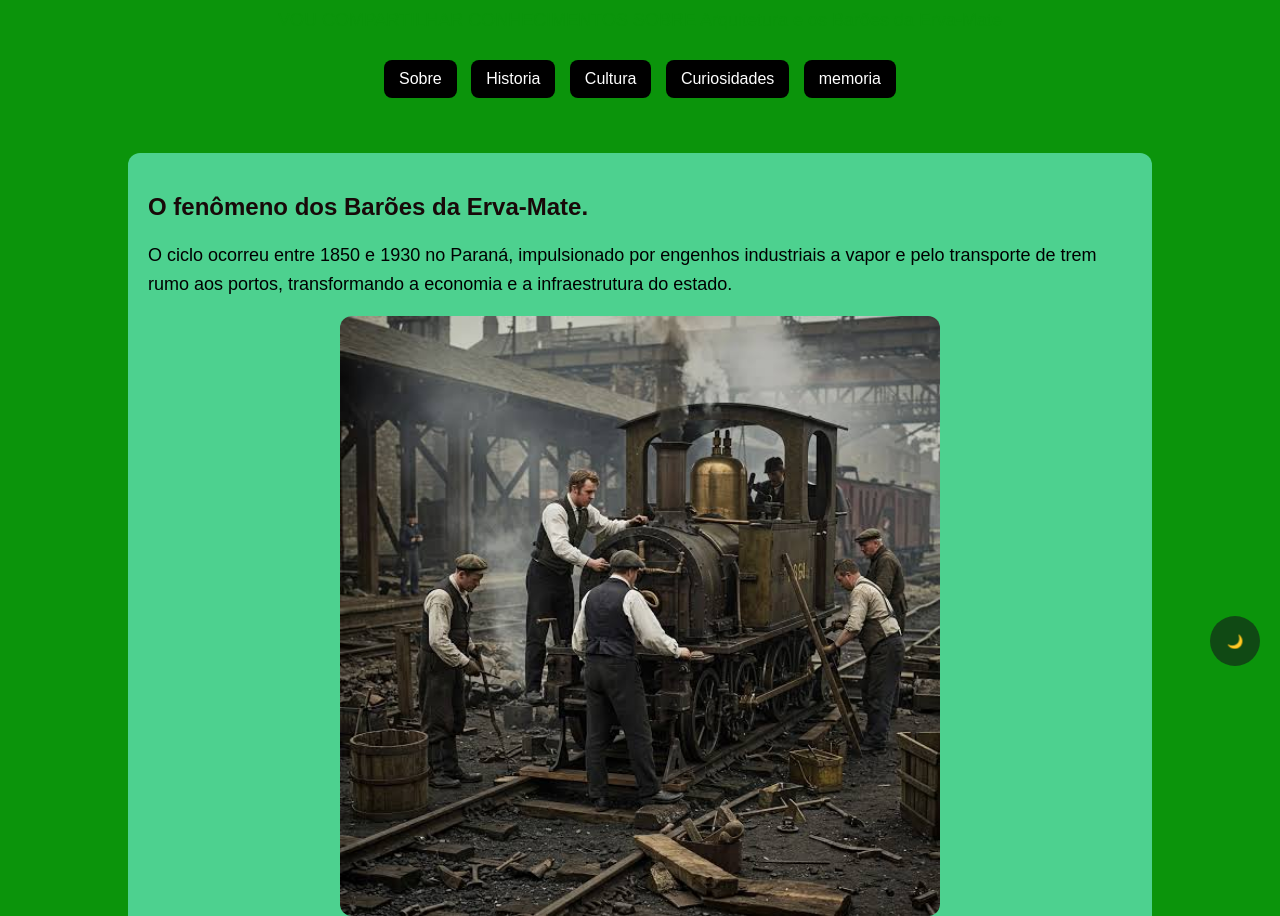
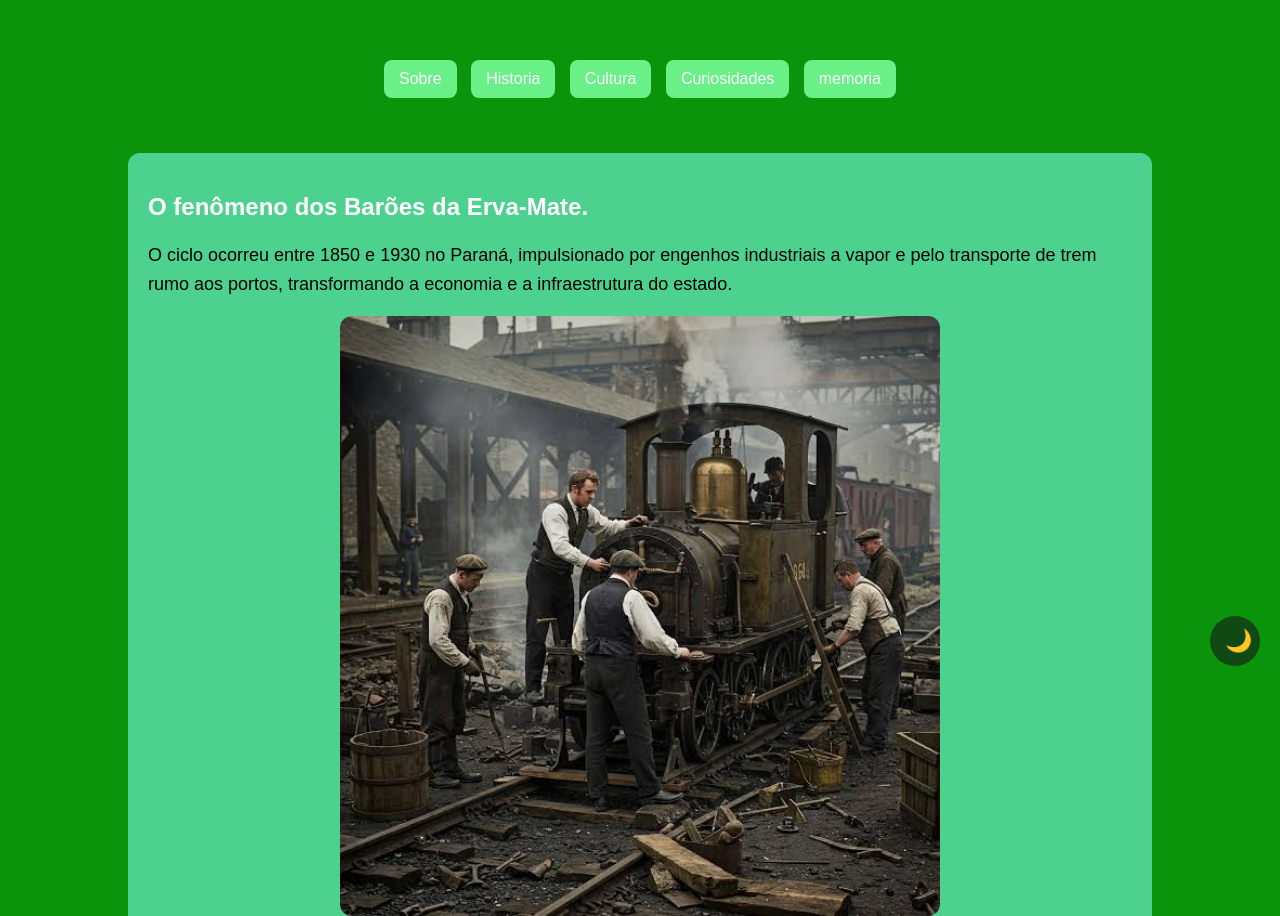
Before and after one commit to rianasoares-stack/arte.paranaense, a plain HTML site: page index.html in a window 1280 px wide. Shown: the part 114-1030 px from the top of the page. Drawn offline with Linux system fonts and the light colour scheme.

Commit message:
cachorra

```diff
--- a/style.css
+++ b/style.css
@@ -38,7 +38,7 @@ h1 {
 }
 
 h2 {
-    color: rgb(24, 9, 9);
+    color: var(--cor-clara);
 }
 
 p {
@@ -54,7 +54,7 @@ nav {
 nav a {
     color: var(--cor-clara);
     text-decoration: none;
-    background-color: #000000;
+    background-color: var(--cor-secundaria);
     padding: 10px 15px;
     border-radius: 8px;
     margin: 5px;
@@ -62,7 +62,7 @@ nav a {
 
 }
 nav a:hover{
-    background-color: #1fac82;
+    background-color: var(--cor-hover);
 }
 
 main {
@@ -96,7 +96,7 @@ figcaption {
     background-color: var(--cor-card);
     padding: 15px;
     margin: 15px 0;
-    border-left: 6px solid #188527;
+    border-left: 6px solid var(--cor-principal);
     border-radius: 10px;
 }
 
@@ -106,7 +106,7 @@ figcaption {
 
 footer {
     background-color: var(--cor-rodape);
-    color: aliceblue;
+    color: var(--cor-clara);
     text-align: center;
     padding: 20px;
     margin-top: 30px;
@@ -114,7 +114,7 @@ footer {
 
 button{
     background-color:var(--cor-principal);
-    color: rgb(0, 0, 0);
+    color: var(--cor-clara);
     border: none;
     padding: 10px 15px;
     border-radius: 8px;
@@ -149,4 +149,5 @@ button:hover{
      width: 50px;
      height: 50px;
      border-radius: 50%;
+     font-size: 22px;
 }
```
